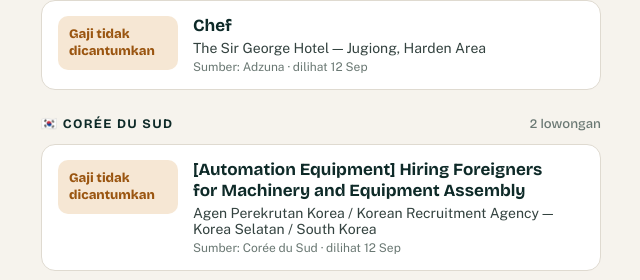
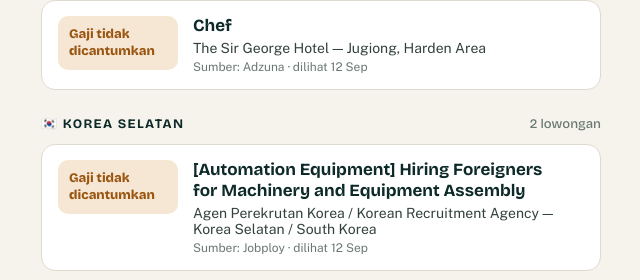
Before and after one commit to carrionn3410/dailyjobs, a plain HTML site: page index.html in a window 1280 px wide. Shown: the part 512-792 px from the top of the page, 319-959 px from the left. Drawn offline with nearby package versions, Linux system fonts and the light colour scheme.

Commit message:
Noms de pays en indonesien

```diff
--- a/index.html
+++ b/index.html
@@ -138,18 +138,26 @@
 <script>
 (function(){
   var MOIS = ["Januari","Februari","Maret","April","Mei","Juni","Juli","Agustus","September","Oktober","November","Desember"];
-  var SOURCES = {
-    "Australie": "Adzuna",
-    "Coree": "Jobploy",
-    "Corée": "Jobploy",
-    "Japon": "Guidable Jobs"
-  };
-  var NOMS = {
-    "Australie": "Australia",
-    "Coree": "Korea Selatan",
-    "Corée": "Korea Selatan",
-    "Japon": "Jepang"
-  };
+  // Les pays arrivent en francais depuis n8n ("Australie", "Coree du Sud", "Japon").
+  // On tolere les accents et les variantes d'ecriture.
+  var PAYS = [
+    { cle: "austral",              nom: "Australia",     src: "Adzuna" },
+    { cle: "cor",                  nom: "Korea Selatan", src: "Jobploy" },
+    { cle: "korea",                nom: "Korea Selatan", src: "Jobploy" },
+    { cle: "jap",                  nom: "Jepang",        src: "Guidable Jobs" },
+    { cle: "malaisie",             nom: "Malaysia",      src: "SISKOP2MI" },
+    { cle: "malaysia",             nom: "Malaysia",      src: "SISKOP2MI" },
+    { cle: "indon",                nom: "Indonesia",     src: "loker.id" }
+  ];
+
+  function infoPays(p){
+    var s = String(p == null ? "" : p).toLowerCase()
+      .replace(/[éèê]/g, "e").replace(/[àâ]/g, "a");
+    for (var i = 0; i < PAYS.length; i++){
+      if (s.indexOf(PAYS[i].cle) > -1) return PAYS[i];
+    }
+    return { nom: p || "Lainnya", src: "sumber publik" };
+  }
 
   function esc(s){
     return String(s == null ? "" : s)
@@ -173,7 +181,7 @@
     var pay = o.salaire
       ? '<div class="pay"><div class="amt">' + esc(o.salaire) + '</div><div class="unit">gaji</div></div>'
       : '<div class="pay none"><div class="amt">Gaji tidak dicantumkan</div></div>';
-    var src = (SOURCES[o.pays] || o.pays || "sumber publik");
+    var src = infoPays(o.pays).src;
     return '<a class="job" href="' + esc(o.lien) + '" target="_blank" rel="noopener">'
       + pay
       + '<div class="role">' + esc(o.titre) + '</div>'
@@ -203,7 +211,7 @@
 
     var html = ordre.map(function(k){
       var liste = par[k];
-      var titre = (liste[0].drapeau ? liste[0].drapeau + " " : "") + (NOMS[k] || k);
+      var titre = (liste[0].drapeau ? liste[0].drapeau + " " : "") + infoPays(k).nom;
       return '<section class="group"><div class="ghead">' + esc(titre)
         + '<span>' + liste.length + ' lowongan</span></div>'
         + liste.map(function(o){ return carte(o, vu); }).join("")
```
